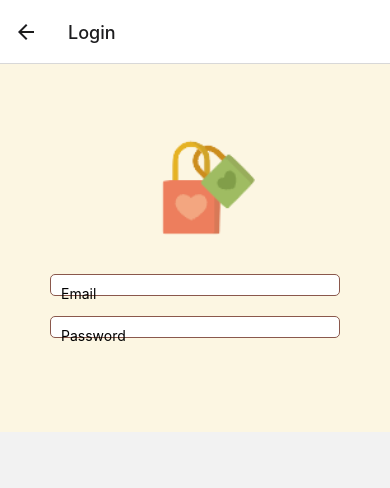
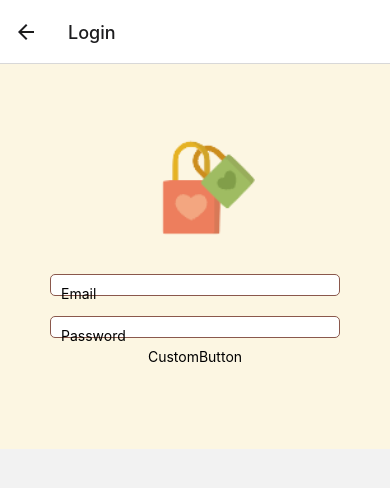
Before and after one commit to T-Wan-Lin/ChillPills-App, a React Native app in the folder ChillPills/: screen /Login in a window 390 px wide. Shown: the top 488 px of the page. Built offline with nearby package versions, Linux system fonts and the light colour scheme.

Commit message:
Login UI

```diff
--- /dev/null
+++ b/ChillPills/Components/CustomButton.js
@@ -0,0 +1,18 @@
+import React from 'react'
+import { View, Text, StyleSheet } from 'react-native'
+
+
+const CustomButton = () => {
+  return (
+    <View>
+      <Text> CustomButton </Text>
+    </View>
+  );
+};
+
+const styles = StyleSheet.create({
+    container: {},
+    text: {}
+});
+
+export default CustomButton
--- a/ChillPills/screens/loginScreen.js
+++ b/ChillPills/screens/loginScreen.js
@@ -1,7 +1,9 @@
 import React, {useState} from 'react';
-import {View, Text, Button, StyleSheet, Image, useWindowDimensions} from 'react-native';
+import {View, Text, Button, StyleSheet, Image, useWindowDimensions, Input} from 'react-native';
 import Logo from '../assets/loginLogo.png';
 import CustomInput from '../Components/CustomInput';
+import CustomButton from '../Components/CustomButton';
+
 
 const loginScreen = () => {
   const[email,setEmail] = useState('');
@@ -15,6 +17,7 @@ const loginScreen = () => {
 
       <CustomInput placeholder= "Email" value ={email} setValue={setEmail} />
       <CustomInput placeholder = "Password" value ={password} setValue={setPassword} secureTextEntry={true}/>
+      <CustomButton />
     </View>
   );
 };
```
